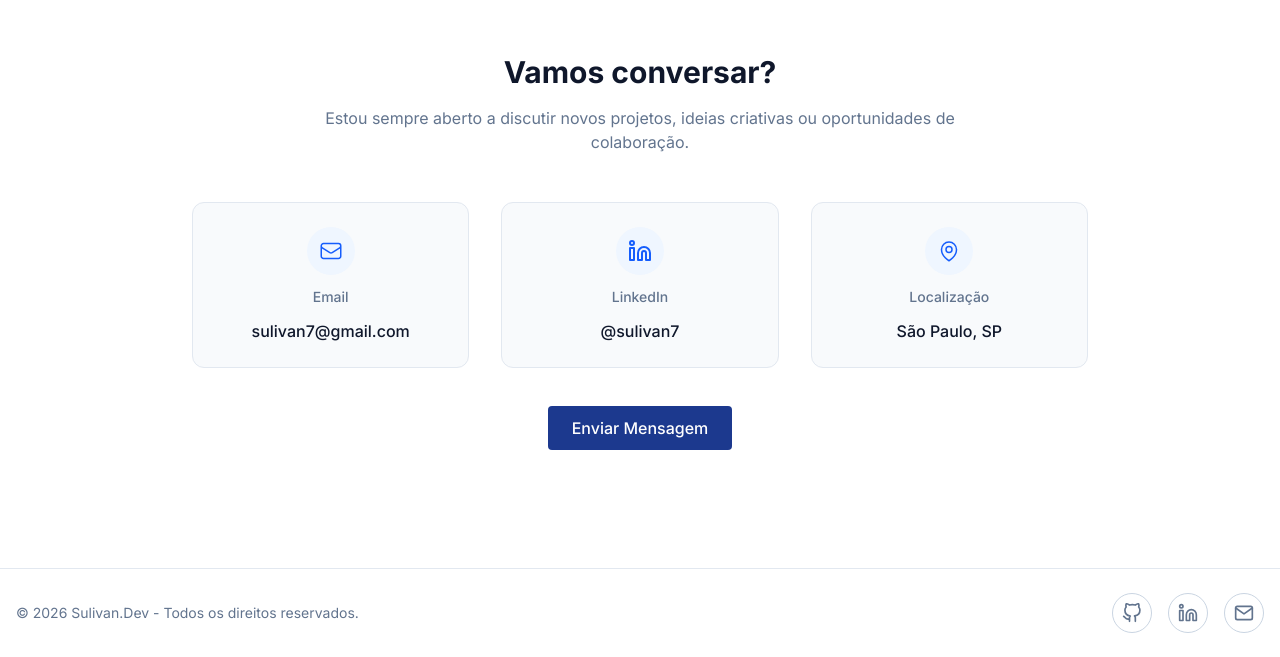
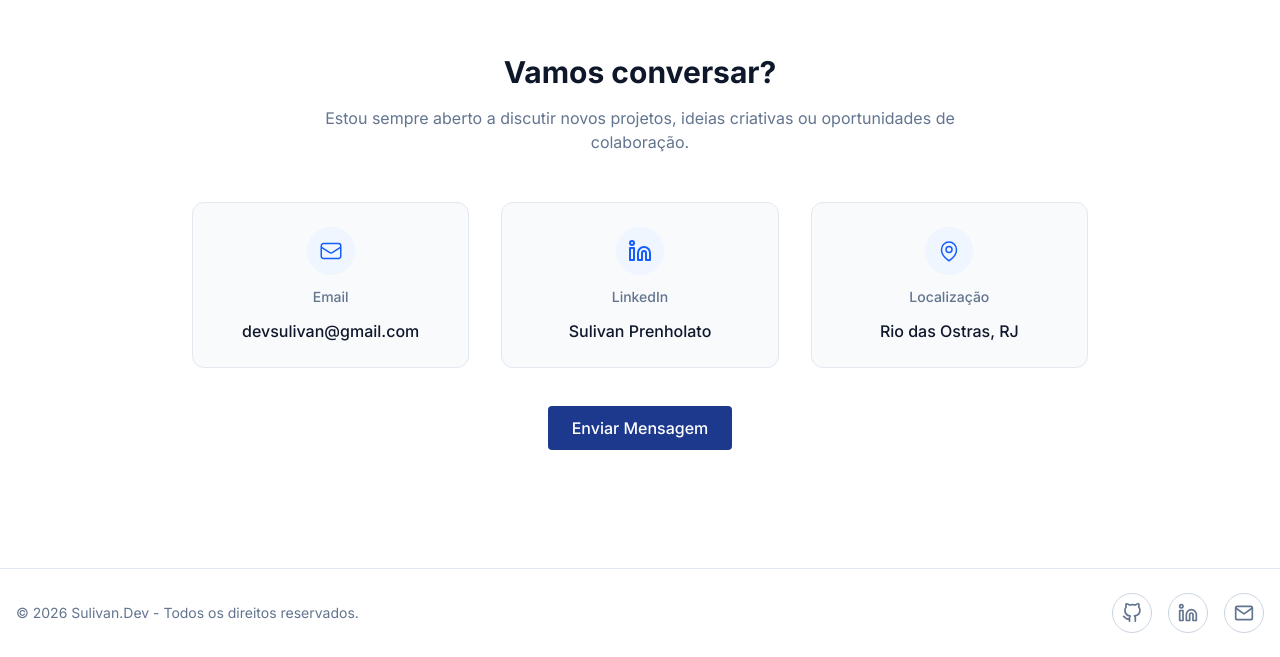
Before and after one commit to Sulivan7/profile-dev, a React (Vite) app: page / in a window 1280 px wide. Shown: the part 2304-2961 px from the top of the page. Built offline with nearby package versions, Linux system fonts and the light colour scheme.

Commit message:
add target to button and contact section

```diff
--- a/src/components/Button.tsx
+++ b/src/components/Button.tsx
@@ -5,6 +5,7 @@ type ButtonProps = {
   variant?: "primary" | "secondary";
   size?: "sm" | "md" | "lg";
   type?: "button" | "submit" | "reset";
+  target?: string;
 };
 
 const baseClasses = "rounded-sm font-medium transition-colors cursor-pointer";
@@ -31,12 +32,18 @@ const Button = ({
   onClick,
   size = "md",
   type = "button",
+  target,
 }: ButtonProps) => {
   const classes = `${baseClasses} ${variantClasses[variant]} ${sizeClasses[size]}`;
 
   if (href) {
     return (
-      <a href={href} className={classes}>
+      <a
+        href={href}
+        className={classes}
+        target={target}
+        rel={target === "_blank" ? "noopener noreferrer" : undefined}
+      >
         {text}
       </a>
     );
--- a/src/sections/Contact.tsx
+++ b/src/sections/Contact.tsx
@@ -8,19 +8,19 @@ const contactInfo = [
   {
     icon: <HiOutlineEnvelope className="w-6 h-6" />,
     title: "Email",
-    info: "sulivan7@gmail.com",
-    href: "mailto:sulivan7@gmail.com",
+    info: "devsulivan@gmail.com",
+    href: "https://mail.google.com/mail/?view=cm&to=devsulivan@gmail.com",
   },
   {
     icon: <FiLinkedin className="w-6 h-6" />,
     title: "LinkedIn",
-    info: "@sulivan7",
-    href: "https://www.linkedin.com/in/sulivan7",
+    info: "Sulivan Prenholato",
+    href: "https://www.linkedin.com/in/sulivan-prenholato-b18667328/",
   },
   {
     icon: <HiOutlineMapPin className="w-6 h-6" />,
     title: "Localização",
-    info: "São Paulo, SP",
+    info: "Rio das Ostras, RJ",
   },
 ];
 
@@ -49,7 +49,8 @@ const Contact = () => {
           <Button
             text="Enviar Mensagem"
             variant="primary"
-            href="mailto:sulivan7@gmail.com"
+            href="https://mail.google.com/mail/?view=cm&to=devsulivan@gmail.com"
+            target="_black"
           />
         </div>
       </div>
```
